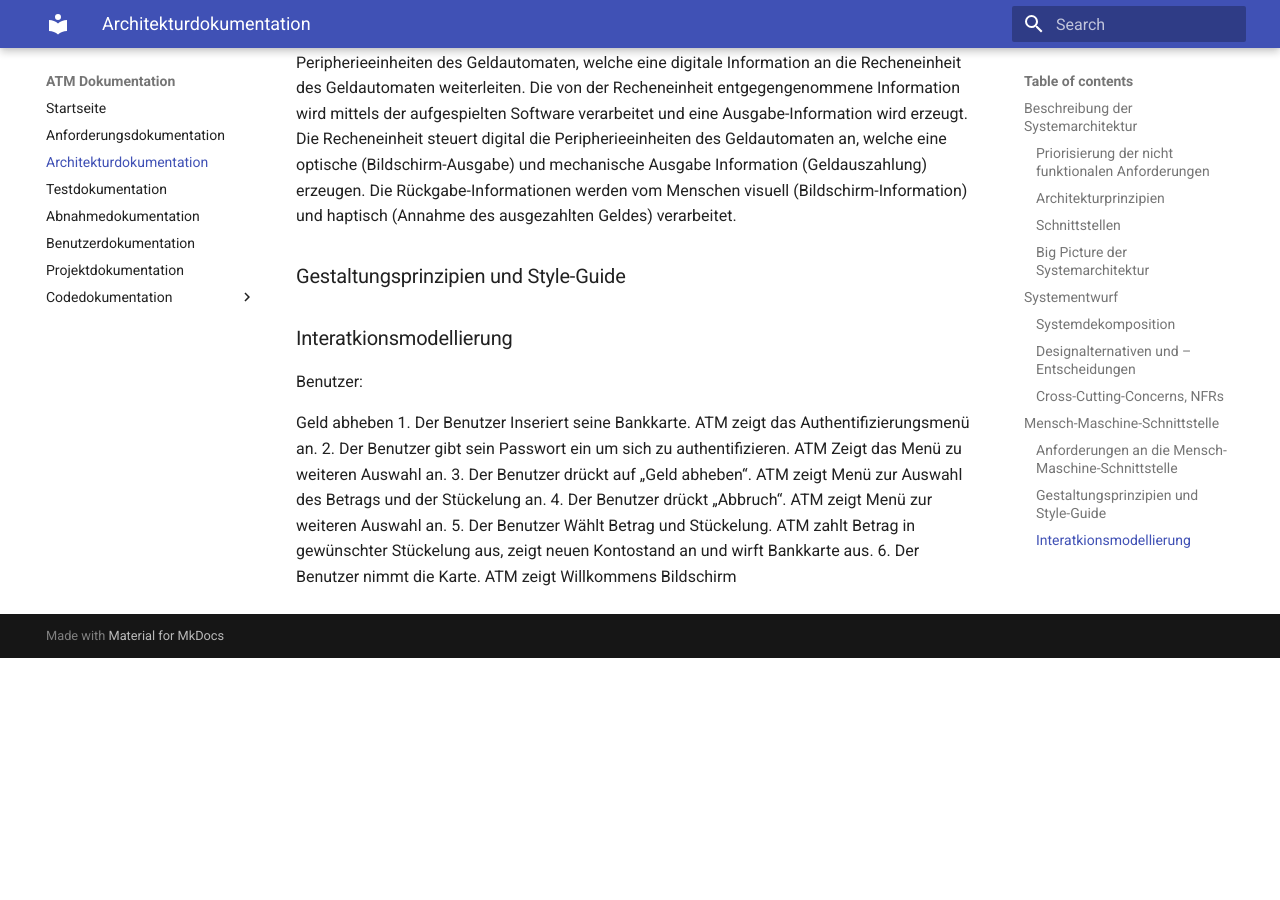
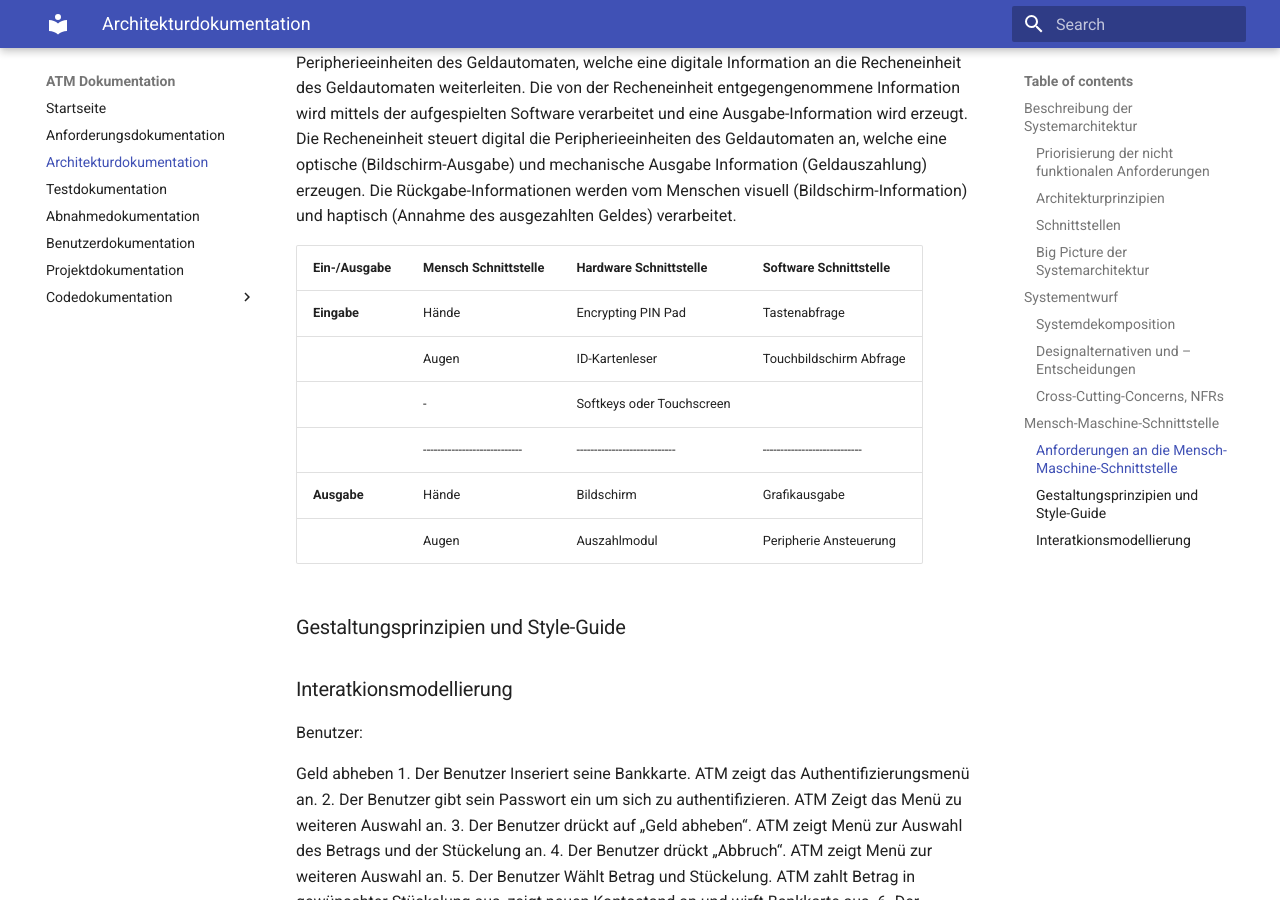
Before and after one commit to Halfpipe-SD/ATM, an MkDocs documentation site: the page built from docs/docs/architecture-docs.md, in a window 1280 px wide and 900 px high, scrolled down 1326 px. Built offline with MkDocs 1.6.1 and Material for MkDocs 9.7.7, drawn with Linux system fonts in a browser that asks for light colours; before the commit the page ends 1984 px from its top, so only the background shows below that.

Commit message:
added HMI tabel #13

```diff
--- a/docs/docs/architecture-docs.md
+++ b/docs/docs/architecture-docs.md
@@ -45,6 +45,17 @@ Die Mensch-Maschine-Schnittstelle, oder auch Benutzerschnittstelle, bezieht sich
 Der Mensch gibt mit seinen Aktoren (Händen) eine Eingabe-Information an die Peripherieeinheiten des Geldautomaten, welche eine digitale Information an die Recheneinheit des Geldautomaten weiterleiten. Die von der Recheneinheit entgegengenommene Information wird mittels der aufgespielten Software verarbeitet und eine Ausgabe-Information wird erzeugt. Die Recheneinheit steuert digital die Peripherieeinheiten des Geldautomaten an, welche eine optische (Bildschirm-Ausgabe) und mechanische Ausgabe Information (Geldauszahlung) erzeugen. Die Rückgabe-Informationen werden vom Menschen visuell (Bildschirm-Information) und haptisch (Annahme des ausgezahlten Geldes) verarbeitet.
 
 
+| Ein-/Ausgabe    | **Mensch Schnittstelle**     | **Hardware Schnittstelle**   | **Software Schnittstelle**   |
+| --------------- | ---------------------------- | ---------------------------- | ---------------------------- |
+| **Eingabe**     | Hände                        | Encrypting PIN Pad           | Tastenabfrage                |
+|                 | Augen                        | ID-Kartenleser               | Touchbildschirm Abfrage      |
+|                 | -                            | Softkeys oder Touchscreen    |                              |
+|                 | ---------------------------- | ---------------------------- | ---------------------------- |
+| **Ausgabe**     | Hände                        | Bildschirm                   | Grafikausgabe                |
+|                 | Augen                        | Auszahlmodul                 | Peripherie Ansteuerung       |
+
+
+
 ### Gestaltungsprinzipien und Style-Guide
 
 ### Interatkionsmodellierung
```
